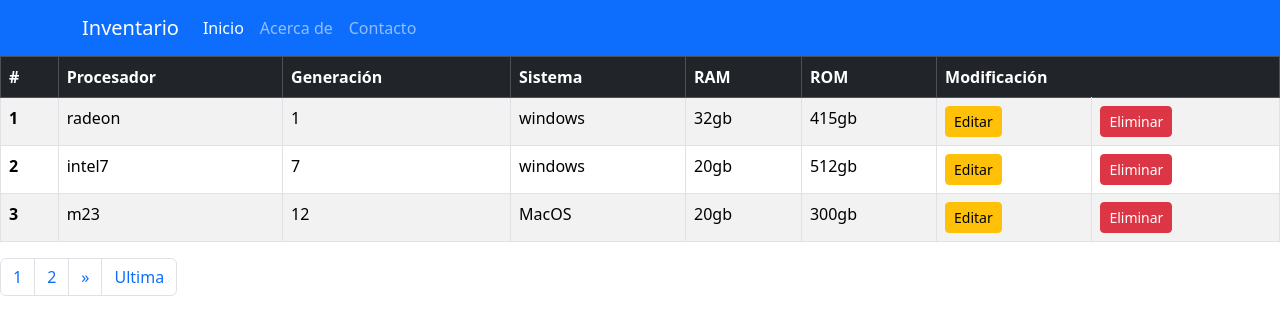
After one commit to Sebastian09io/logins, a Django app: page /pag/ in a window 1280 px wide. The commit adds this page. Shown: the top 335 px of the page. Run offline with Django 5.2, Linux system fonts and the light colour scheme; data comes from the database, SQL or seed files in the repository; some libraries are stand-ins or nearby versions.

Commit message:
macbusqueda

```diff
--- a/apps/laptops/views.py
+++ b/apps/laptops/views.py
@@ -9,7 +9,9 @@ from django.contrib.auth.forms import UserCreationForm
 from django.contrib.auth import login as make_login
 from django.contrib.auth import logout
 from django.conf import settings
+from django.db.models import Q
 from django.core.exceptions import ObjectDoesNotExist
+from django.core.paginator import Paginator
 from apps.laptops.models import UserPerfil
 from .forms import CustomUserCreationForm, LaptopForm, UserPerfilform
 from .models import Laptop
@@ -141,3 +143,41 @@ def funruta(request):
     pasa de login a principal
     """
     return render(request,'registration/profile.html')
+
+def paginacion(request):
+    """
+    entra a la vista de paginacion
+    """
+    laptops_listadas = Laptop.objects.all()
+    paginator=Paginator(laptops_listadas, 3)
+    pagina=request.GET.get("page") or 1
+    posts =paginator.get_page(pagina)
+    pagina_actual=int(pagina)
+    npagina = range(1,posts.paginator.num_pages + 1)
+    return render(request,'paggina.html', {"posts":posts,
+                                        "npagina":npagina, "pagina_actual":pagina_actual})
+
+    # views.py
+
+def buscar(request):
+    # Recuperar la consulta de búsqueda del parámetro GET
+    query = request.GET.get('buscar', '')
+
+    # Inicializar resultados como una lista vacía
+    resultados = []
+
+    if query:
+        # Filtrar resultados por coincidencias en varios campos
+        resultados = Laptop.objects.filter(
+            Q(procesador__icontains=query) |
+            Q(generacion__icontains=query) |
+            Q(sistema__icontains=query) |
+            Q(ram__icontains=query) |
+            Q(rom__icontains=query)
+        )
+
+    return render(request, 'busqueda.html', {'resultados': resultados, 'query': query})
+
+def pagbusq(request):
+
+    return render(request,'busqueda.html')
--- a/core/urls.py
+++ b/core/urls.py
@@ -26,7 +26,7 @@ app_name="app"
 
 urlpatterns = [
     path('admin/', admin.site.urls),
-    path('',principal),
+    path('',views.principal,name='inicio'),
     path('registrarCompu/',views.registrar,name='registro'),
     path('vistaed/<int:id>',views.vistaeditar, name='vistae'),
     path('funeditarCompu/<int:id>',views.funcioneditar, name='modificando'),
@@ -44,6 +44,11 @@ urlpatterns = [
     # path("cambiar-clave/",auth_views.PasswordChangeView.as_view(template_name="registration/
     # password_change_form.html")),
     path('logout/', views.logout_view, name='logout'),
+    path('pag/',views.paginacion,name="pagina"),
+    path('buscar/', views.buscar, name='buscar'),
+    path('busq/',views.pagbusq,name="busqueda"),
+
+
 ]
 
 #Para consumir archivos media
--- a/templates/base.html
+++ b/templates/base.html
@@ -18,7 +18,7 @@
             <div class="collapse navbar-collapse" id="navbarSupportedContent">
                 <ul class="navbar-nav me-auto mb-2 mb-lg-0">
                     <li class="nav-item">
-                        <a class="nav-link active" aria-current="page" href="#">Inicio</a>
+                        <a class="nav-link active" aria-current="page" href="{% url 'inicio' %}">Inicio</a>
                     </li>
                     <li class="nav-item">
                         <a class="nav-link" href="#">Acerca de</a>
--- a/templates/contenido.html
+++ b/templates/contenido.html
@@ -4,7 +4,11 @@
 {% block body %}
 <div class="container">
     <h1 class="mb-4">CRUD Laptop</h1>
-    <a href="{% url 'vistprb' %}" class="btn btn-warning btn-sm">form</a>
+    <a href="{% url 'vistprb' %}" class="btn btn-warning btn-sm">formulario heredado</a>
+    <a href="{% url 'pagina' %}" class="btn btn-primary btn-sm">paginacion</a>
+    <a href="{% url 'busqueda' %}" class="btn btn-secondary btn-sm">buscar</a>
+
+
 
     <div class="mx-auto" style="max-width: 400px;">
         <!-- Formulario -->
--- /dev/null
+++ b/templates/paggina.html
@@ -0,0 +1,39 @@
+{%include "base.html" %}
+
+
+{% block body %}
+
+
+
+<table class="table table-striped table-bordered">
+    <thead class="table-dark">
+        <tr>
+            <th scope="col">#</th>
+            <th scope="col">Procesador</th>
+            <th scope="col">Generación</th>
+            <th scope="col">Sistema</th>
+            <th scope="col">RAM</th>
+            <th scope="col">ROM</th>
+            <th colspan="2" scope="col">Modificación</th>
+        </tr>
+    </thead>
+    <tbody>
+        {% for c in posts %}
+        <tr>
+            <th scope="row">{{ forloop.counter }}</th>
+            <td>{{ c.procesador }}</td>
+            <td>{{ c.generacion }}</td>
+            <td>{{ c.sistema }}</td>
+            <td>{{ c.ram }}</td>
+            <td>{{ c.rom }}</td>
+            <td><a href="{% url 'vistae' c.id %}" class="btn btn-warning btn-sm">Editar</a></td>
+            <td><a href="{% url 'eliminarc' c.id %}" class="btn btn-danger btn-sm">Eliminar</a></td>
+        </tr>
+        {% endfor %}
+
+
+    </tbody>
+    </table>
+    {% include "pagina2.html" %}
+
+{% endblock %}
--- /dev/null
+++ b/templates/pagina2.html
@@ -0,0 +1,32 @@
+
+
+<div class="row mt-3 justify-content-center">
+    <nav>
+        <ul class="pagination">
+            {%if posts.has_previous%}
+            <li class="page-item">
+                <a class="page-link" href="?page=1">Primera</a>
+            </li>
+            <li class="page-item">
+                <a class="page-link" href="?page={{posts.previous_page_number}}"> &laquo;</a>
+            </li>
+            {%endif%}
+
+            {% for pagina in npagina  %}
+            <li class="page-item" {% if pagina_actual == pagina %} active{% endif %}>
+                <a class="page-link" href="?page={{pagina}}">{{pagina}}</a>
+            </li>
+            {% endfor %}
+
+            {%if posts.has_next%}
+            <li class="page-item">
+                <a class="page-link" href="?page={{posts.next_page_number}}">&raquo;</a>
+            </li>
+            <li class="page-item">
+                <a class="page-link" href="?page={{posts.paginator.num_pages}}">Ultima</a>
+            </li>
+            {%endif%}
+
+        </ul>
+    </nav>
+</div>
```
Also changed, not shown: templates/busqueda.html (added, +58 -0 lines), 3 other files.
